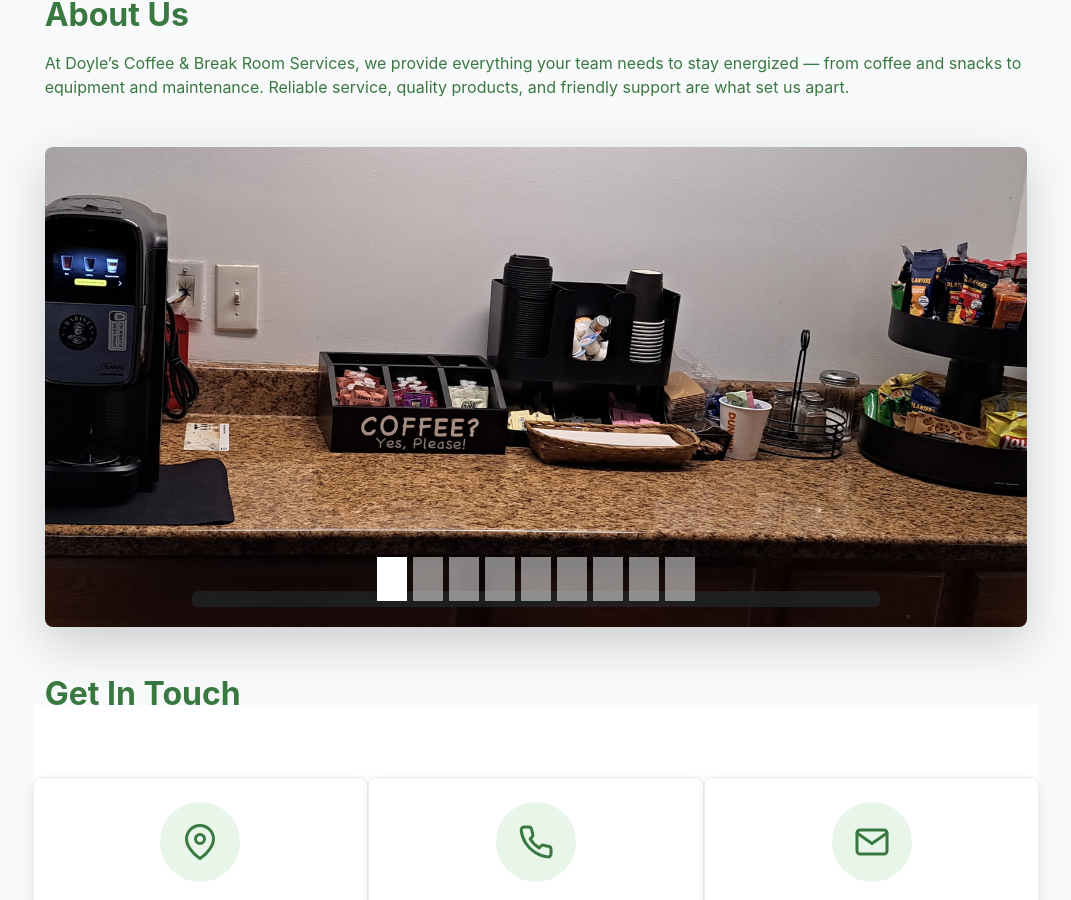
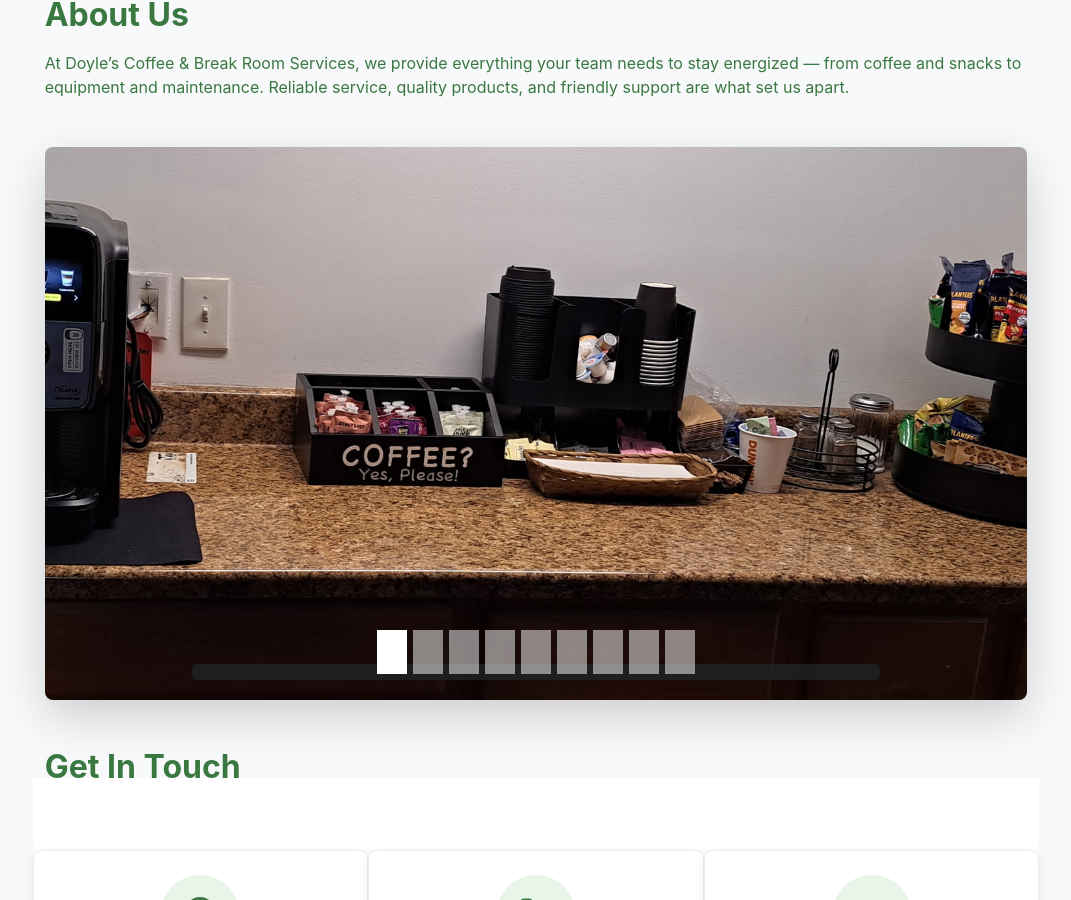
Before and after one commit to adriantheodor/doyles-coffee-front, a React (Create React App) app: page / in a window 1280 px wide. Shown: the part 449-1349 px from the top of the page, without its empty margins (104-1175 px from the left). Built offline with nearby package versions, Linux system fonts and the light colour scheme; no server answers.

Commit message:
fixing aspect ratio

```diff
--- a/src/pages/HomePage.css
+++ b/src/pages/HomePage.css
@@ -162,20 +162,16 @@
 }
 
 .carousel-item {
-  height: 40vh;
   background: #f8f9fa;
+  aspect-ratio: 16 / 9;
+  overflow: hidden;
 }
 
 .carousel-image {
   height: 100%;
   width: 100%;
-  object-fit: contain;
-}
-
-@media (min-width: 768px) {
-  .carousel-item {
-    height: 60vh;
-  }
+  object-fit: cover;
+  object-position: center;
 }
 
 .carousel-caption {
@@ -249,11 +245,6 @@
   border-radius: 0.5rem;
 }
 /* Professional Carousel Styles */
-.carousel-image {
-  height: 500px;
-  object-fit: cover;
-}
-
 .carousel-caption {
   background-color: rgba(0, 0, 0, 0.7) !important;
 }
```
